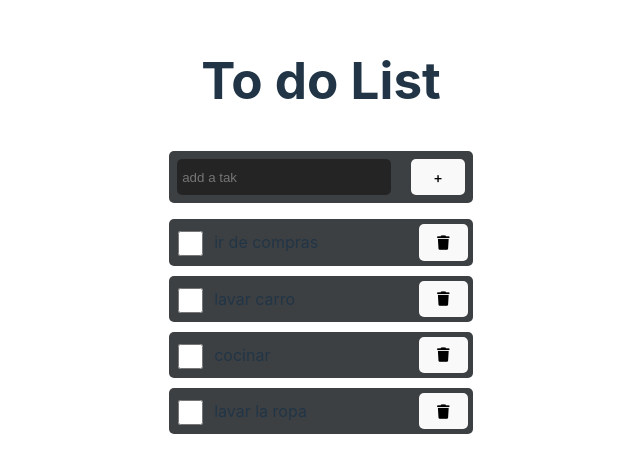
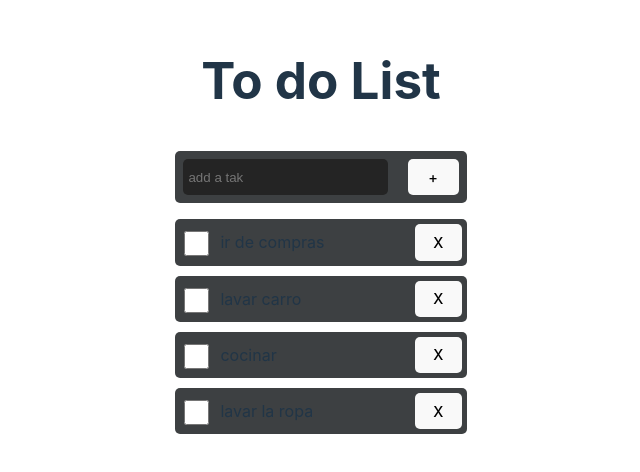
Before and after one commit to leonardoa123/todo-react, a React (Vite) app: page / in a window 1280 px wide. Shown: the part 170-642 px from the top of the page, without its empty margins (319-959 px from the left). Built offline with nearby package versions, Linux system fonts and the light colour scheme.

Commit message:
repare all

```diff
--- a/index.html
+++ b/index.html
@@ -1,16 +1,15 @@
 <!doctype html>
-<html lang="en">
+<html lang="es">
   <head>
 
     <meta charset="UTF-8" />
-    <link rel="icon" type="image/svg+xml" href="/" />
+    <link rel="icon" type="image/svg+xml" href="" />
     <meta name="viewport" content="width=device-width, initial-scale=1.0" />
-    <script src="https://kit.fontawesome.com/fa76d1eb38.js" crossorigin="anonymous"></script>
+
     <title>Todo-List</title>
   </head>
   <body>
     <div id="root"></div>
-
     <script type="module" src="/src/main.jsx"></script>
   </body>
 </html>
--- a/src/App.jsx
+++ b/src/App.jsx
@@ -27,7 +27,7 @@ function App() {
   }
 
   const addTodo = (newTodo) => {
-    console.log(newTodo)
+
     const newItem = [...todos].concat([{
       id: uuid(),
       task: newTodo,
--- a/src/TodoItem.jsx
+++ b/src/TodoItem.jsx
@@ -16,9 +16,7 @@ function TodoItem({todo, onComplete, onDelete}) {
             checked={todo.completed}
             onChange={ () => onComplete(todo.id) }/>
         <span>{todo.task}</span>
-        <button onClick={() => onDelete(todo.id)}>
-            <i className="fa-solid fa-trash"></i>
-        </button>
+        <button onClick={() => onDelete(todo.id)}>X</button>
     </li>
   )
 }
```
